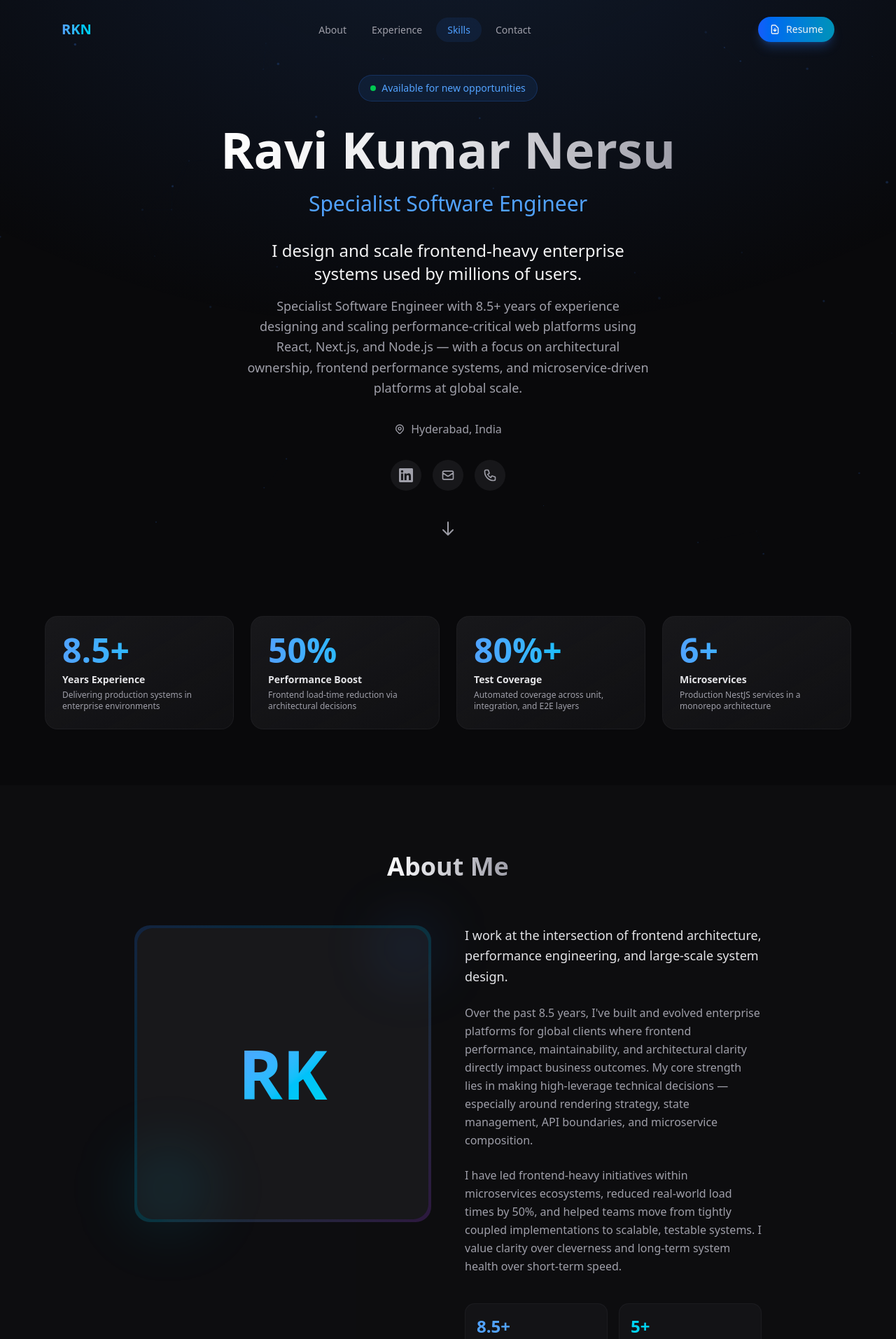
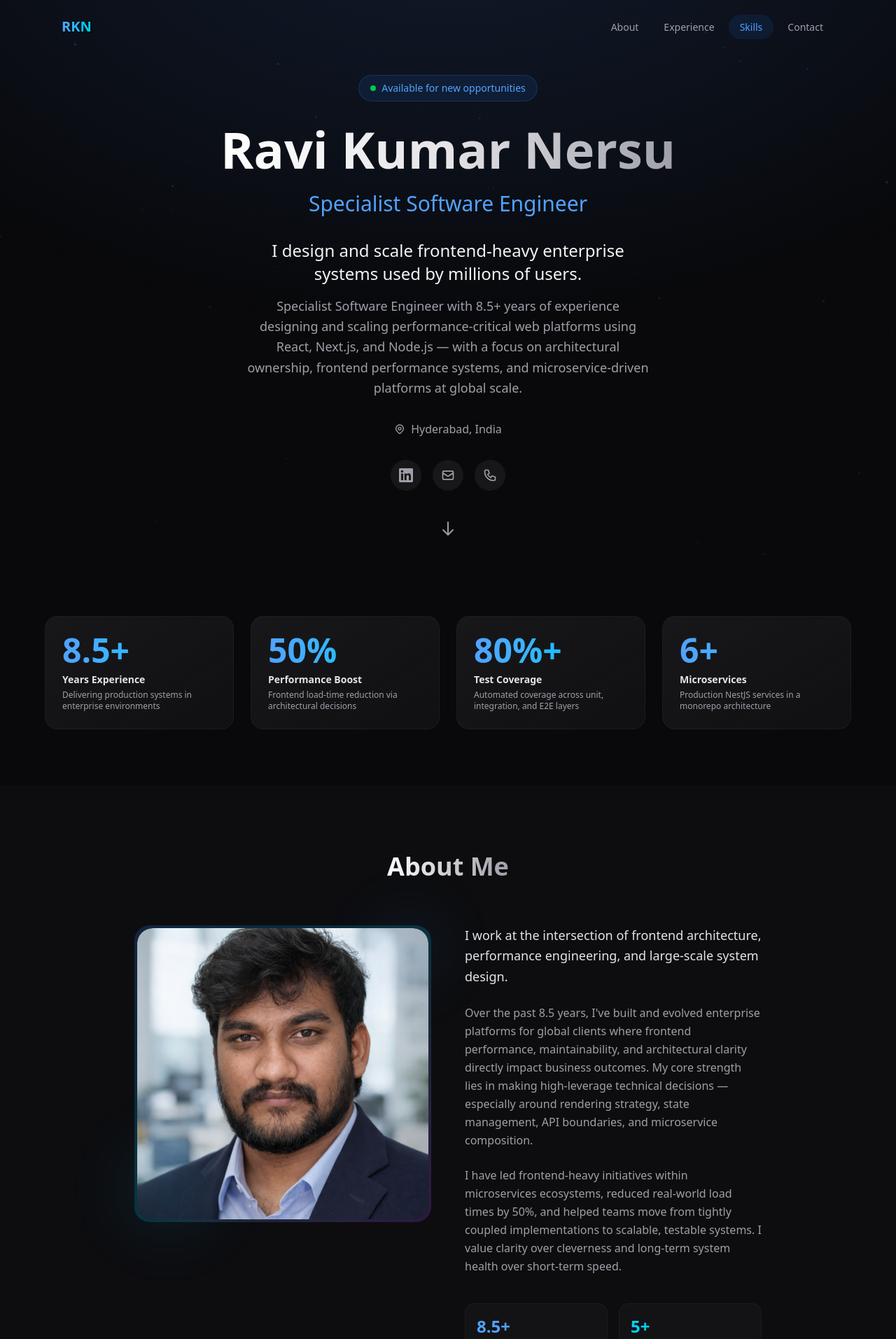
Before and after one commit to rooftopprogrammer/portfolio, a Next.js app: page / in a window 1280 px wide. Shown: the top 1913 px of the page at 70% size. Built offline with nearby package versions, Linux system fonts and the light colour scheme; no server answers.

Commit message:
Remove resume button from header

```diff
--- a/src/components/header.tsx
+++ b/src/components/header.tsx
@@ -2,9 +2,7 @@
 
 import { useState, useEffect } from "react";
 import Link from "next/link";
-import { toast } from "sonner";
 import { cn } from "@/lib/utils";
-import { trackResumeDownload } from "@/lib/analytics";
 
 const navItems = [
     { name: "About", href: "#about" },
@@ -77,34 +75,6 @@ export function Header() {
                     ))}
                 </ul>
 
-                <Link
-                    href="/Ravi_Kumar_Nersu_Specialist_Software_Engineer.pdf"
-                    target="_blank"
-                    onClick={() => {
-                        trackResumeDownload();
-                        toast.success('📄 Resume downloading!', {
-                            description: 'Thank you for your interest in my profile.',
-                            duration: 4000,
-                        });
-                    }}
-                    className="hidden md:flex items-center gap-2 px-4 py-2 text-sm font-medium text-zinc-100 bg-gradient-to-r from-blue-600 to-cyan-600 rounded-full hover:from-blue-500 hover:to-cyan-500 transition-all shadow-lg shadow-blue-500/25"
-                >
-                    <svg
-                        className="w-4 h-4"
-                        fill="none"
-                        stroke="currentColor"
-                        viewBox="0 0 24 24"
-                    >
-                        <path
-                            strokeLinecap="round"
-                            strokeLinejoin="round"
-                            strokeWidth={2}
-                            d="M12 10v6m0 0l-3-3m3 3l3-3m2 8H7a2 2 0 01-2-2V5a2 2 0 012-2h5.586a1 1 0 01.707.293l5.414 5.414a1 1 0 01.293.707V19a2 2 0 01-2 2z"
-                        />
-                    </svg>
-                    Resume
-                </Link>
-
                 {/* Mobile menu button */}
                 <button
                     className="md:hidden p-2 text-zinc-400 hover:text-zinc-100"
--- a/src/components/sections/about.tsx
+++ b/src/components/sections/about.tsx
@@ -1,4 +1,6 @@
 "use client";
+
+import Image from "next/image";
 
 export function AboutSection() {
     return (
@@ -11,13 +13,18 @@ export function AboutSection() {
                 </h2>
 
                 <div className="grid md:grid-cols-2 gap-12 items-start">
-                    {/* Avatar/Image placeholder */}
+                    {/* Profile Photo */}
                     <div className="relative">
                         <div className="aspect-square rounded-3xl bg-gradient-to-br from-blue-500/20 via-cyan-500/20 to-purple-500/20 p-1">
-                            <div className="w-full h-full rounded-3xl bg-zinc-900 flex items-center justify-center overflow-hidden">
-                                <div className="text-8xl font-bold bg-gradient-to-br from-blue-400 to-cyan-400 bg-clip-text text-transparent">
-                                    RK
-                                </div>
+                            <div className="w-full h-full rounded-3xl bg-zinc-900 overflow-hidden">
+                                <Image
+                                    src="/profile-photo.jpg"
+                                    alt="Ravi Kumar Nersu - Staff Software Engineer"
+                                    width={500}
+                                    height={500}
+                                    className="w-full h-full object-cover rounded-3xl"
+                                    priority
+                                />
                             </div>
                         </div>
                         {/* Decorative elements */}
```
Also changed, not shown: public/profile-photo.jpg (added).
